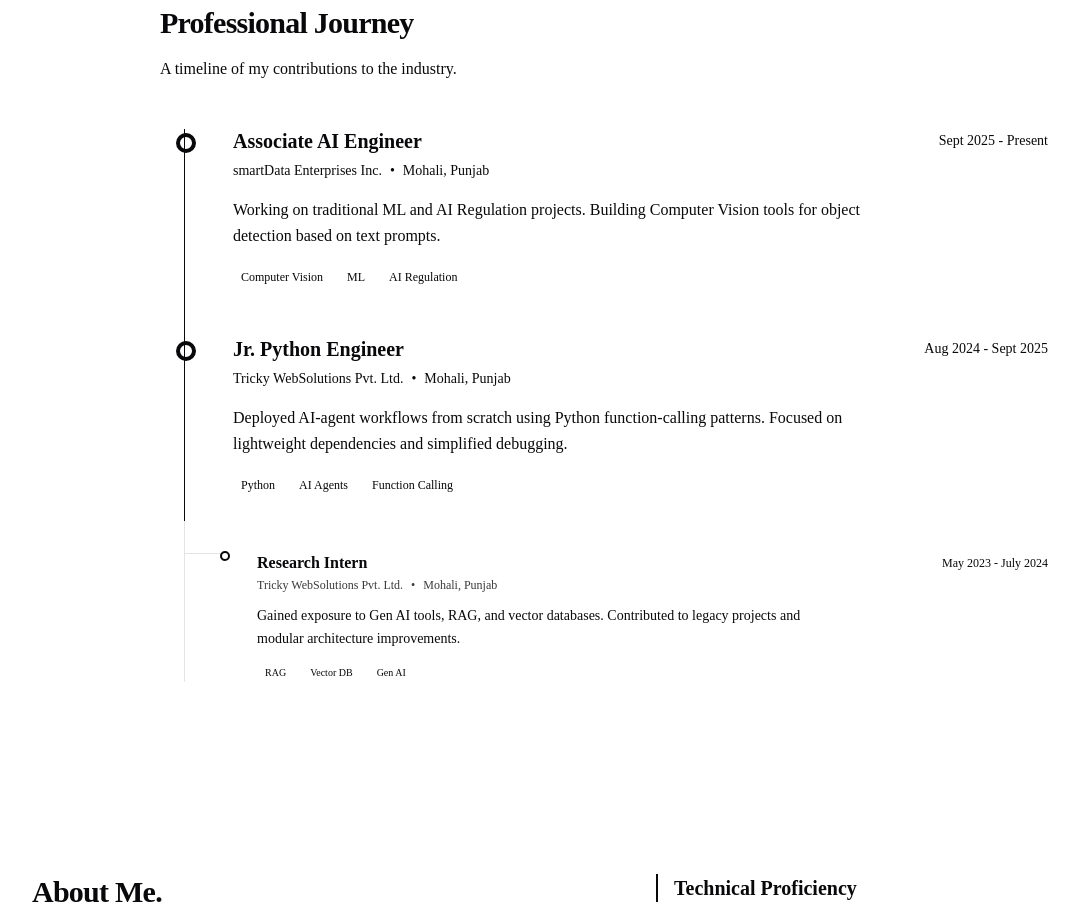
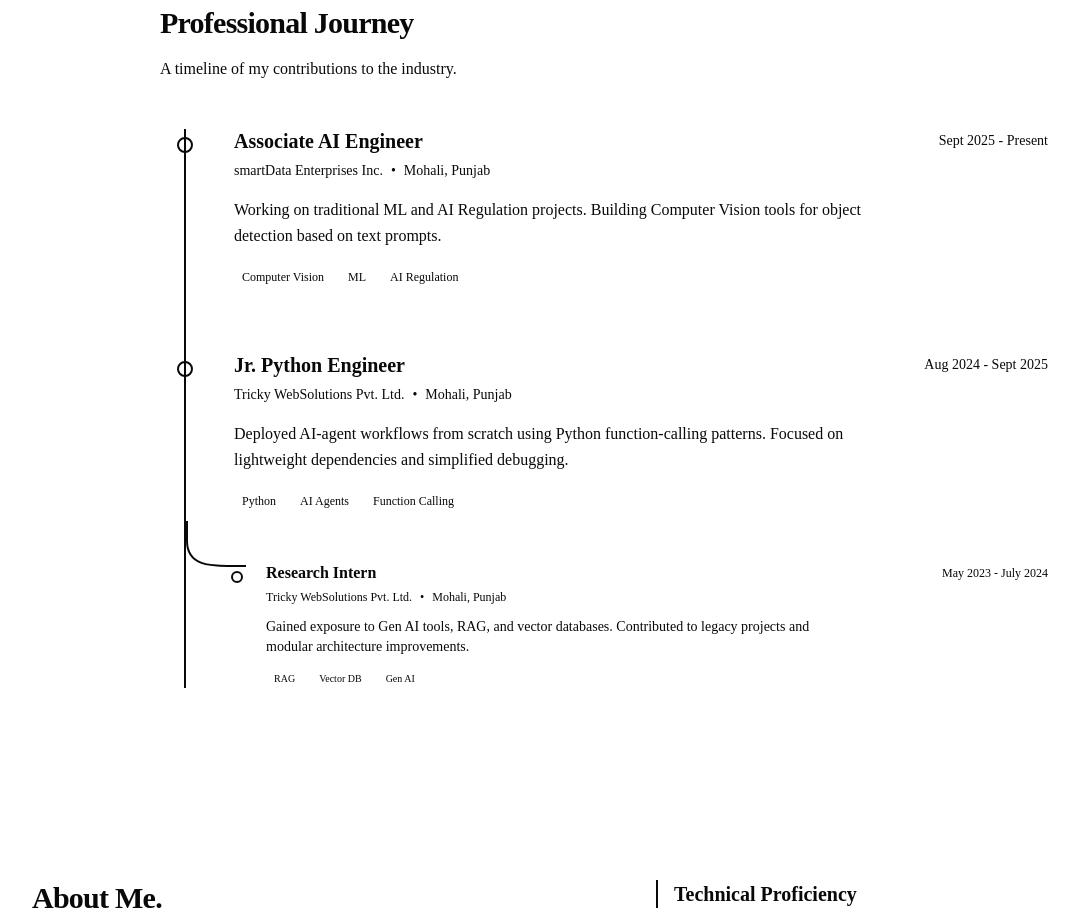
Before and after one commit to pankiae/pankiae.github.io, a Next.js app: page / in a window 1280 px wide. Shown: the part 2460-3379 px from the top of the page, without its empty margins (32-1111 px from the left). Built offline with nearby package versions, Linux system fonts and the light colour scheme.

Commit message:
node like connector for intern postion in nested tree

```diff
--- a/src/components/sections/Experience.jsx
+++ b/src/components/sections/Experience.jsx
@@ -1,8 +1,6 @@
 "use client";
 
 import { motion } from "framer-motion";
-import { Card, CardContent, CardHeader, CardTitle, CardDescription } from "@/components/ui/card";
-import { Badge } from "@/components/ui/badge";
 
 const experiences = [
     {
@@ -11,7 +9,7 @@ const experiences = [
         location: "Mohali, Punjab",
         period: "Sept 2025 - Present",
         description: "Working on traditional ML and AI Regulation projects. Building Computer Vision tools for object detection based on text prompts.",
-        skills: ["Computer Vision", "ML", "AI Regulation"]
+        skills: ["Computer Vision", "ML", "AI Regulation"],
     },
     {
         role: "Jr. Python Engineer",
@@ -26,9 +24,9 @@ const experiences = [
             location: "Mohali, Punjab",
             period: "May 2023 - July 2024",
             description: "Gained exposure to Gen AI tools, RAG, and vector databases. Contributed to legacy projects and modular architecture improvements.",
-            skills: ["RAG", "Vector DB", "Gen AI"]
-        }
-    }
+            skills: ["RAG", "Vector DB", "Gen AI"],
+        },
+    },
 ];
 
 export function Experience() {
@@ -42,13 +40,16 @@ export function Experience() {
                 className="max-w-4xl mx-auto space-y-12"
             >
                 <div className="flex flex-col gap-4">
-                    <h2 className="text-3xl font-bold tracking-tight text-foreground">Professional Journey</h2>
+                    <h2 className="text-3xl font-bold tracking-tight text-foreground">
+                        Professional Journey
+                    </h2>
                     <p className="text-muted-foreground">
                         A timeline of my contributions to the industry.
                     </p>
                 </div>
 
-                <div className="relative border-l border-border ml-3 md:ml-6 space-y-12 pl-8 md:pl-12">
+                {/* Main Timeline Container */}
+                <div className="relative border-l-2 border-border ml-3 md:ml-6 space-y-16">
                     {experiences.map((exp, index) => (
                         <motion.div
                             key={index}
@@ -56,16 +57,21 @@ export function Experience() {
                             whileInView={{ opacity: 1, x: 0 }}
                             viewport={{ once: true }}
                             transition={{ duration: 0.5, delay: index * 0.1 }}
-                            className="relative"
+                            className="relative pl-8 md:pl-12"
                         >
-                            {/* Timeline Dot */}
-                            <span className="absolute -left-[41px] md:-left-[57.5px] top-1 h-5 w-5 rounded-full border-4 border-background bg-primary" />
+                            {/* Main Role Dot (Centered on the border) */}
+                            <span className="absolute -left-[9px] top-2 h-4 w-4 rounded-full border-2 border-background bg-primary z-10" />
 
+                            {/* MAIN ROLE CONTENT */}
                             <div className="flex flex-col gap-4">
                                 <div>
                                     <div className="flex flex-col sm:flex-row sm:items-center sm:justify-between gap-1 mb-2">
-                                        <h3 className="text-xl font-bold leading-none text-foreground">{exp.role}</h3>
-                                        <span className="text-sm font-medium text-muted-foreground font-mono bg-muted px-2 py-0.5 rounded">{exp.period}</span>
+                                        <h3 className="text-xl font-bold leading-none text-foreground">
+                                            {exp.role}
+                                        </h3>
+                                        <span className="text-sm font-medium text-muted-foreground font-mono bg-muted px-2 py-0.5 rounded w-fit">
+                                            {exp.period}
+                                        </span>
                                     </div>
                                     <div className="flex items-center text-muted-foreground text-sm font-medium">
                                         <span className="text-primary/80">{exp.company}</span>
@@ -80,46 +86,79 @@ export function Experience() {
 
                                 <div className="flex flex-wrap gap-2">
                                     {exp.skills.map((skill) => (
-                                        <span key={skill} className="text-xs font-medium text-primary/70 bg-primary/5 px-2 py-1 rounded">
+                                        <span
+                                            key={skill}
+                                            className="text-xs font-medium text-primary/70 bg-primary/5 px-2 py-1 rounded"
+                                        >
                                             {skill}
                                         </span>
                                     ))}
                                 </div>
                             </div>
 
-                            {/* Nested Intern Position (Git-style Tree Hierarchy) */}
+                            {/* NESTED INTERN BRANCH (Git Graph Style) */}
                             {exp.intern && (
-                                <div className="relative mt-6">
-                                    {/* Vertical extension from parent timeline */}
-                                    <div className="absolute -left-[33px] md:-left-[49px] top-0 bottom-0 w-px bg-zinc-200" />
+                                <div className="relative mt-8">
+                                    {/* The Git Curve SVG */}
+                                    {/* Positioning: Anchored exactly to the left edge of the content area, extending back to the timeline */}
+                                    <svg
+                                        className="absolute -left-[32px] md:-left-[48px] -top-6 text-border"
+                                        width="60"
+                                        height="120" // Height needs to be enough to reach the intern dot
+                                        viewBox="0 0 60 120"
+                                        fill="none"
+                                        style={{ pointerEvents: 'none' }}
+                                    >
+                                        {/* Path Logic:
+                        M 1 0: Start at x=1 (inside the main border), y=0 (top)
+                        V 20: Go straight down a bit
+                        C 1 45 1 45 35 45: Cubic Bezier curve.
+                             Control points allow it to curve smoothly rightward.
+                        H 60: Continue horizontal to the dot
+                     */}
+                                        <path
+                                            d="M 1 0 V 20 C 1 45 25 45 45 45 H 60"
+                                            stroke="currentColor" // Inherits text-border
+                                            strokeWidth="2"
+                                            fill="none"
+                                        />
+                                    </svg>
 
-                                    {/* Horizontal branch to nested node */}
-                                    <div className="absolute -left-[33px] md:-left-[49px] top-8 w-8 md:w-10 h-px bg-zinc-200" />
+                                    {/* Intern Content Container */}
+                                    {/* Indented further to show hierarchy */}
+                                    <div className="relative pl-6 md:pl-8 pt-4">
 
-                                    <div className="relative pl-6 pt-2">
-                                        {/* Sub-dot - positioned at end of horizontal branch */}
-                                        <span className="absolute -left-[9px] md:-left-[13px] top-[30px] h-2.5 w-2.5 rounded-full border-2 border-background bg-muted-foreground" />
+                                        {/* Intern Dot (Git Commit Node) */}
+                                        <span className="absolute -left-[3px] top-[26px] h-3 w-3 rounded-full border-2 border-background bg-muted-foreground z-10" />
 
-                                        <div className="flex flex-col gap-3 pt-6">
+                                        <div className="flex flex-col gap-3">
                                             <div>
                                                 <div className="flex flex-col sm:flex-row sm:items-center sm:justify-between gap-1 mb-1">
-                                                    <h4 className="text-base font-semibold leading-none text-foreground/80">{exp.intern.role}</h4>
-                                                    <span className="text-xs font-medium text-muted-foreground font-mono bg-muted px-2 py-0.5 rounded">{exp.intern.period}</span>
+                                                    <h4 className="text-base font-semibold text-foreground/80">
+                                                        {exp.intern.role}
+                                                    </h4>
+                                                    <span className="text-xs font-medium text-muted-foreground font-mono bg-muted px-2 py-0.5 rounded w-fit">
+                                                        {exp.intern.period}
+                                                    </span>
                                                 </div>
-                                                <div className="flex items-center text-muted-foreground text-xs font-medium opacity-80">
+
+                                                <div className="flex items-center text-muted-foreground text-xs">
                                                     <span>{exp.intern.company}</span>
                                                     <span className="mx-2">•</span>
                                                     <span>{exp.intern.location}</span>
                                                 </div>
                                             </div>
 
-                                            <p className="text-muted-foreground/70 leading-relaxed text-sm max-w-xl">
+                                            <p className="text-muted-foreground/70 text-sm max-w-xl">
                                                 {exp.intern.description}
                                             </p>
 
                                             <div className="flex flex-wrap gap-2">
                                                 {exp.intern.skills.map((skill) => (
-                                                    <span key={skill} className="text-[10px] font-medium text-muted-foreground/70 bg-muted/70 px-2 py-0.5 rounded">
+                                                    <span
+                                                        key={skill}
+                                                        className="text-[10px] font-medium text-muted-foreground/70 bg-muted/70 px-2 py-0.5 rounded"
+                                                    >
                                                         {skill}
                                                     </span>
                                                 ))}
```
